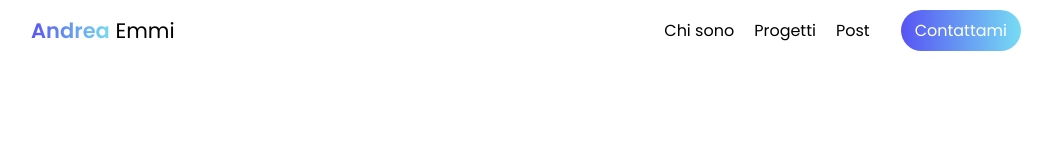
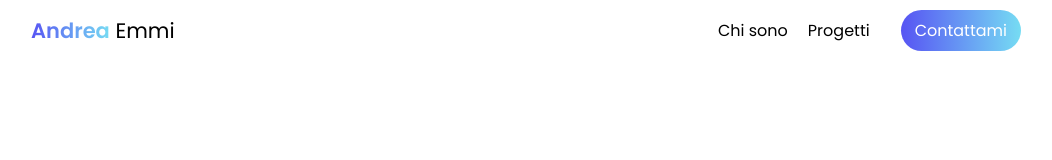
Before and after one commit to AndreaEmmi/portfolio-site, a plain HTML site: page index.html in a window 1280 px wide. Shown: the top 160 px of the page, without its empty margins (114-1166 px from the left). Drawn offline with nearby package versions, Linux system fonts and the light colour scheme.

```diff
--- a/index.html
+++ b/index.html
@@ -36,7 +36,6 @@
             <a href="#me" class="scroll-link"><div>Chi sono</div></a>
 
             <a href="#projects" class="scroll-link"><div>Progetti</div></a>
-            <a href="#blog" class="scroll-link"><div>Post</div></a>
             <div style="width: 1px"></div>
             <a href="#contactme" class="scroll-link contact_menu_button"
               >Contattami</a
```
